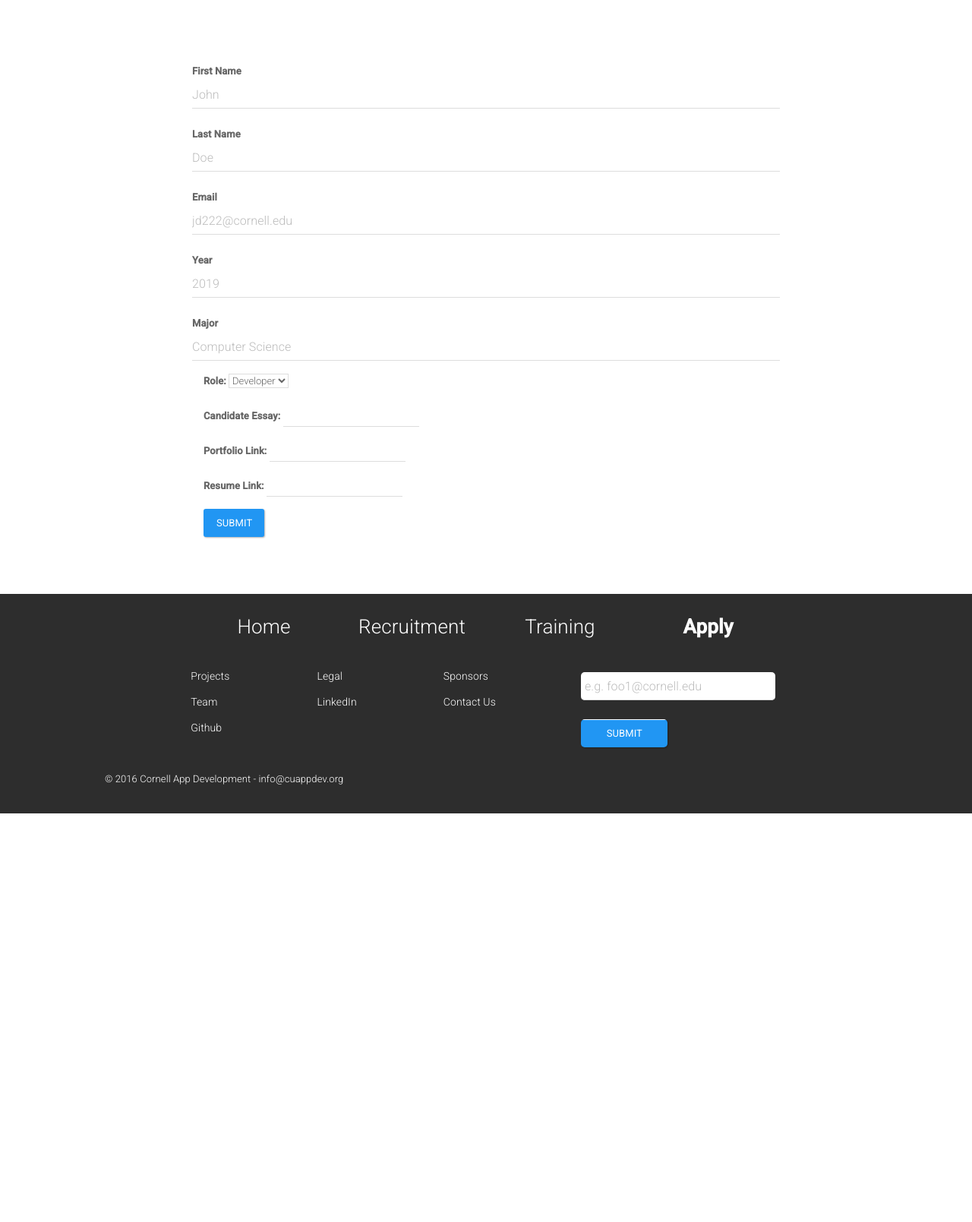
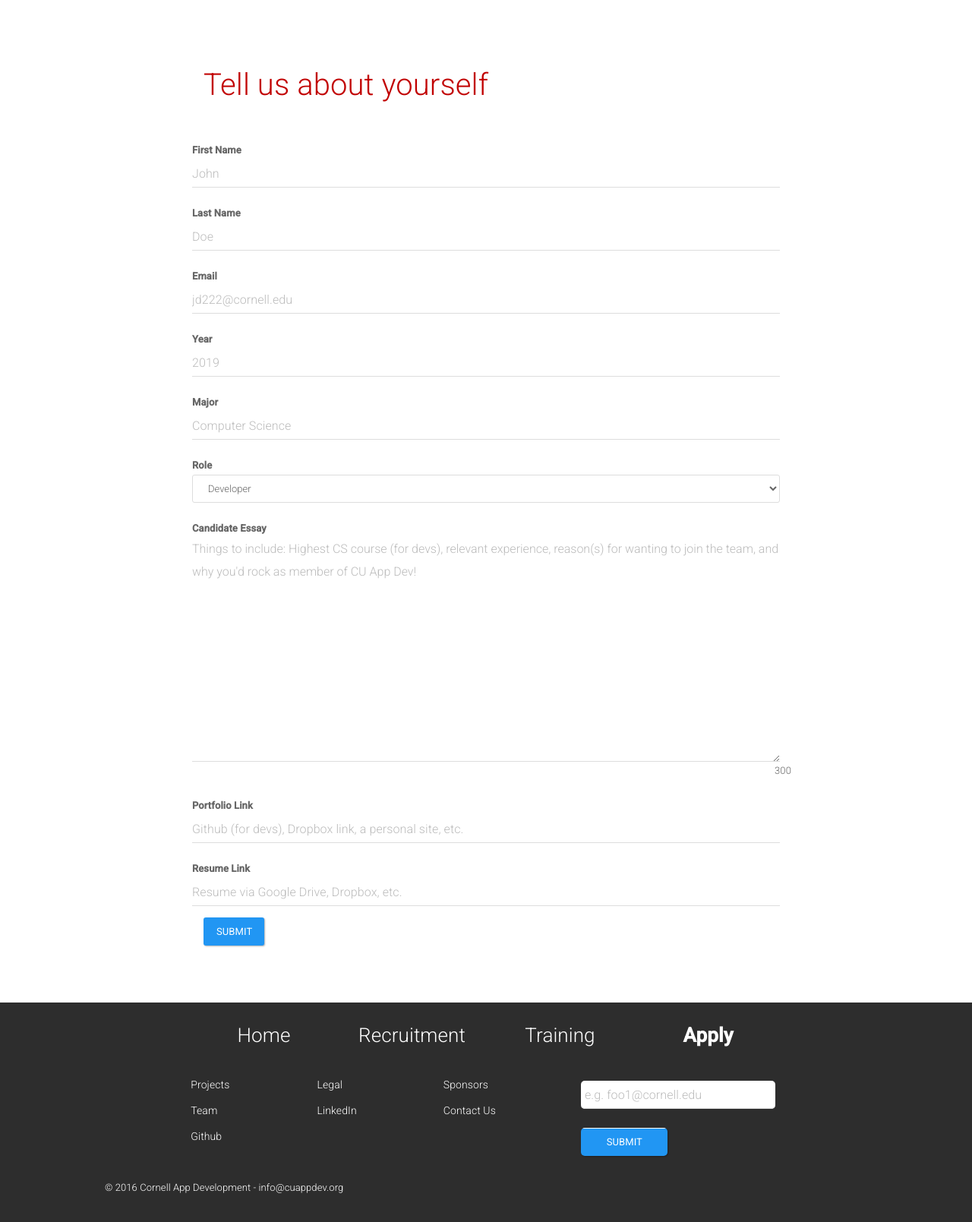
Before and after one commit to Jma353/CuAppSite-Django, a Django app: page /application/core-team in a window 1280 px wide. Shown: the part 447-2056 px from the top of the page at 76% size. Before the commit the page ends 1518 px from the top, so only its background shows below. Run offline with Django 3.2, Linux system fonts and the light colour scheme; some libraries are stand-ins or nearby versions.

Commit message:
Various front-end changes for core-team form, start of post request handling

```diff
--- a/applications/models.py
+++ b/applications/models.py
@@ -249,8 +249,6 @@ class AppDevUser(models.Model):
 
 
 
-
-
 	# Ideas are a separate model
 	ideas = models.ManyToManyField(Idea)
 
--- a/cuappsite/views.py
+++ b/cuappsite/views.py
@@ -124,8 +124,13 @@ class TrainingProgram(FormView):
 
 class CoreTeam(FormView):
 
+
+	email_form = EmailForm()
+
+	# Sets up appropriate forms w/proper prefixes for the purposes of validating
+	# two forms on a single post request... one for the user, one for the candidate
+	# associated with the user
 	user_form = UserForm(prefix="user")
-	email_form = EmailForm(prefix="email")
 	candidate_form = CandidateForm(prefix="candidate")
 
 	partially_saved_user = None
@@ -141,6 +146,16 @@ class CoreTeam(FormView):
 		return HttpResponse(template.render(context, request))
 
 
+	def post(self, request):
+
+		# Submitted forms w/appropriate data
+		submitted_user_form = UserForm(request.POST, prefix="user")
+		submitted_candidate_form = CandidateForm(request.POST, prefix="candidate")
+
+		if submitted_user_form.valid():
+			print "Hello world!"
+
+
 
 		# In this view, we need to create a user from the user fields that are filled, create a
 		# candidate object associated with the user, generate a random value for checking
--- a/static/css/static_pages/core-team.css
+++ b/static/css/static_pages/core-team.css
@@ -24,3 +24,11 @@
 	margin-left: 20% !important;
 	margin-right: 20% !important;
 }
+
+.essay {
+	resize: vertical;
+}
+
+.word-count {
+	text-align: right;
+}
--- a/static/js/core-team.js
+++ b/static/js/core-team.js
@@ -0,0 +1,31 @@
+$(document).ready(function() {
+
+
+	// This handles limiting the response characters of the essay for the
+	// team application
+	$('.essay').on('keyup', function(e) {
+
+		var size = $.trim(this.value).length ? this.value.match(/\S+/g).length : 0;
+		// Essentially, if the trim is successful, match the spaces on the inside
+		if(size > 300) {
+			var original = $(this).val().split(/s+/g, 300).join(" ");
+			$(this).val(original);
+		} else {
+			$('.word-count').text(300-size);
+		}
+
+
+	});
+
+	$('.core-team-form').on('submit', function(e) {
+		e.preventDefault();
+		var data = $(this).serialize();
+
+		console.log(data);
+
+
+	});
+
+
+
+});
--- a/templates/core-team.html
+++ b/templates/core-team.html
@@ -18,9 +18,11 @@
 
 <div class="white-barz">
 
+<div class="slogan modified-slogan" style="margin-left:20%;">
+	Tell us about yourself
+</div>
 
-
-<div >
+<div>
 
 	<form class="form-horizontal core-team-form" method="POST" action="{% url 'core-team-application' %}">
 
@@ -29,16 +31,22 @@
 
 			<div class="form-group">
 				<label class="control-label" for="id_{{ field.name }}">{{ field.label }}</label>
-				<input type="{{ field.help_text }}"
-					class="form-control"
-					name="user-{{ field.name }}"
-					id="id_user-{{ field.name }}"
-					placeholder="{{ field.field.widget.attrs.placeholder }}">
+				{{ field }}
 			</div>
-			<!-- Need the user- to be a properly prefixed -->
+			<!-- Above is properly prefixed -->
 
 		{% endfor %}
-		{{ candidate_form.as_p }}
+		{% for field in candidate_form %}
+			<div class="form-group">
+				<label class="control-label" for="id_{{ field.name }}">{{ field.label }}</label>
+				{{ field }}
+				{% if field.name == 'essay' %}
+					<div class="row">
+						<div class="word-count">300</div>
+					</div>
+				{% endif %}
+			</div>
+		{% endfor %}
 
 		<input type="submit" value="Submit" class="btn btn-primary"/>
 
```
Also changed, not shown: applications/forms.py (+15 -6 lines), 3 other files.
